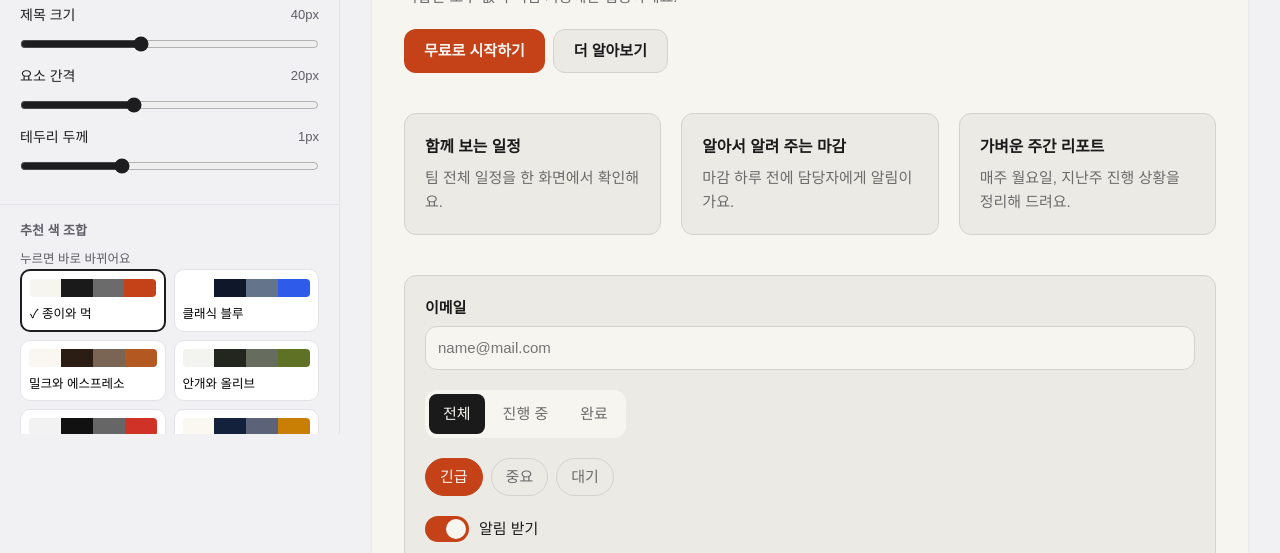
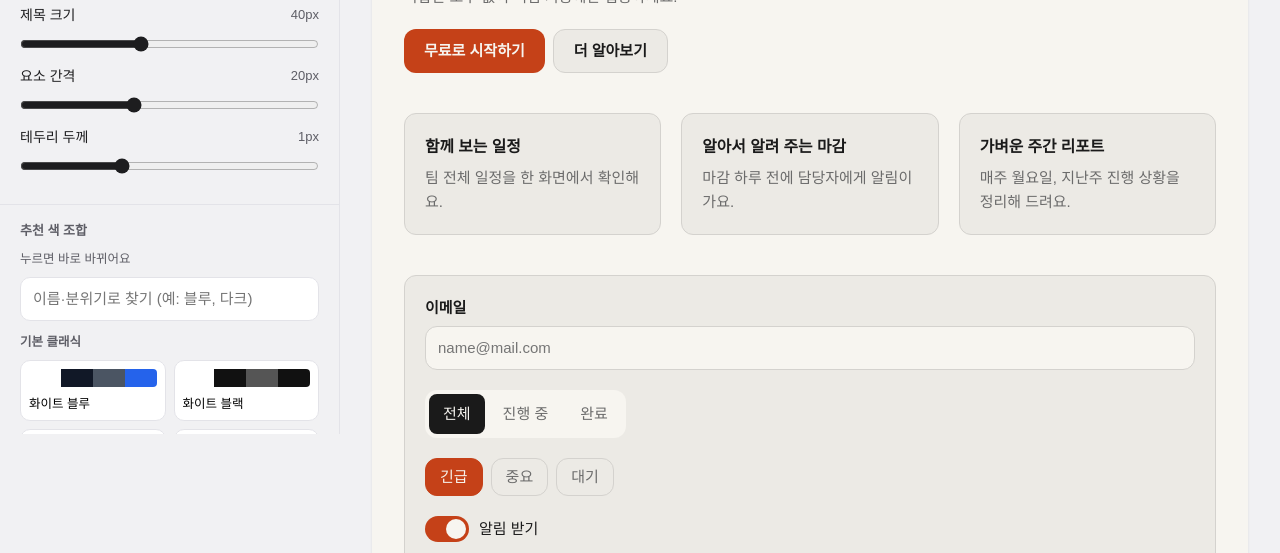
Before and after one commit to by4599/ui-mini-dict, a plain HTML site: page studio/index.html in a window 1280 px wide. Shown: the part 366-919 px from the top of the page. Drawn offline with Linux system fonts and the light colour scheme; a web font is replaced by a local one.

Commit message:
feat: 스튜디오 색 조합 검색, 기본 클래식 8종 상단 노출, 필터 칩 둥글기 연동
Co-Authored-By: Claude Opus 5.5 <noreply@anthropic.com>

```diff
--- a/studio/index.html
+++ b/studio/index.html
@@ -58,7 +58,9 @@
             <section>
                 <h2 class="sec-title">추천 색 조합</h2>
                 <p class="hint">누르면 바로 바뀌어요</p>
+                <input id="palSearch" class="pal-search" type="search" placeholder="이름·분위기로 찾기 (예: 블루, 다크)" aria-label="색 조합 검색" autocomplete="off">
                 <div id="palettes" class="palettes" role="group" aria-label="추천 색 조합"></div>
+                <p id="palEmpty" class="hint" hidden>찾는 조합이 없어요. 다른 말로 찾아보세요.</p>
             </section>
             <section>
                 <h2 class="sec-title">내 색 조합</h2>
--- a/studio/palettes.json
+++ b/studio/palettes.json
@@ -1,4 +1,68 @@
 [
+ {
+  "name": "화이트 블루",
+  "bg": "#FFFFFF",
+  "title": "#111827",
+  "sub": "#4B5563",
+  "point": "#2563EB",
+  "group": "classic"
+ },
+ {
+  "name": "화이트 블랙",
+  "bg": "#FFFFFF",
+  "title": "#111111",
+  "sub": "#555555",
+  "point": "#111111",
+  "group": "classic"
+ },
+ {
+  "name": "라이트 그레이 네이비",
+  "bg": "#F5F6F8",
+  "title": "#0F1B2D",
+  "sub": "#5A6372",
+  "point": "#1E3A8A",
+  "group": "classic"
+ },
+ {
+  "name": "화이트 그린",
+  "bg": "#FFFFFF",
+  "title": "#111827",
+  "sub": "#4B5563",
+  "point": "#15803D",
+  "group": "classic"
+ },
+ {
+  "name": "화이트 레드",
+  "bg": "#FFFFFF",
+  "title": "#1F1F1F",
+  "sub": "#5C5C5C",
+  "point": "#DC2626",
+  "group": "classic"
+ },
+ {
+  "name": "화이트 퍼플",
+  "bg": "#FFFFFF",
+  "title": "#18181B",
+  "sub": "#52525B",
+  "point": "#7C3AED",
+  "group": "classic"
+ },
+ {
+  "name": "다크 블루",
+  "bg": "#111827",
+  "title": "#F9FAFB",
+  "sub": "#9CA3AF",
+  "point": "#3B82F6",
+  "group": "classic"
+ },
+ {
+  "name": "블랙 화이트",
+  "bg": "#0A0A0A",
+  "title": "#FAFAFA",
+  "sub": "#A3A3A3",
+  "point": "#FAFAFA",
+  "group": "classic"
+ },
  {
   "name": "종이와 먹",
   "bg": "#F7F5F0",
--- a/studio/preview.css
+++ b/studio/preview.css
@@ -136,7 +136,7 @@
 .pv-chips { display: flex; flex-wrap: wrap; gap: 8px; }
 .pv-chip-f {
   padding: 6px 14px;
-  border-radius: 999px;
+  border-radius: var(--radius);
   border: max(1px, var(--bw)) solid var(--line);
   color: var(--sub);
   white-space: nowrap;
--- a/studio/studio.css
+++ b/studio/studio.css
@@ -94,6 +94,14 @@ main.stage {
   grid-template-columns: repeat(2, 1fr);
   gap: 8px;
 }
+.pal-search {
+  width: 100%; min-height: 44px; margin: 8px 0 12px; padding: 0 12px;
+  border: 1px solid var(--line); border-radius: 10px; background: var(--card);
+  font: inherit; color: var(--text);
+}
+.pal-group { grid-column: 1 / -1; margin-top: 8px; font-size: 12.5px; font-weight: 700; color: var(--muted); }
+.pal-group:first-child { margin-top: 0; }
+.palettes [hidden] { display: none; }
 .pal-btn {
   min-height: 56px;
   width: 100%;
--- a/studio/studio.js
+++ b/studio/studio.js
@@ -194,16 +194,69 @@ document.addEventListener("DOMContentLoaded", () => {
         }
     });
 
+    const palSearch = document.getElementById("palSearch");
+    const palEmpty = document.getElementById("palEmpty");
+    const GROUPS = [["classic", "기본 클래식"], ["", "개성 있는 조합"]];
+
+    function hueWords(hex) {
+        const [r, g, b] = [1, 3, 5].map(i => parseInt(hex.slice(i, i + 2), 16) / 255);
+        const max = Math.max(r, g, b), d = max - Math.min(r, g, b);
+        if (d < 0.12) return "무채색 블랙 화이트 그레이 모노";
+        const h = ((max === r ? ((g - b) / d) % 6 : max === g ? (b - r) / d + 2 : (r - g) / d + 4) * 60 + 360) % 360;
+        if (h < 15 || h >= 340) return "레드 빨강";
+        if (h < 45) return "오렌지 주황 코랄";
+        if (h < 70) return "옐로 노랑 골드 머스타드";
+        if (h < 170) return "그린 초록 민트";
+        if (h < 200) return "청록 틸 시안";
+        if (h < 250) return "블루 파랑 네이비";
+        if (h < 290) return "퍼플 보라 라벤더";
+        return "핑크 분홍 로즈";
+    }
+
+    function searchText(p) {
+        const dark = contrast(p.bg, "#000000") < contrast(p.bg, "#FFFFFF");
+        return [p.name, p.group === "classic" ? "클래식 기본 무난" : "개성",
+            dark ? "다크 어두운 블랙 밤" : "라이트 밝은 화이트", hueWords(p.point)].join(" ").toLowerCase();
+    }
+
+    function filterPalettes() {
+        const words = palSearch.value.toLowerCase().split(/\s+/).filter(Boolean);
+        let shown = 0;
+        palettesContainer.querySelectorAll(".pal-btn").forEach(btn => {
+            btn.hidden = !words.every(w => btn.dataset.search.includes(w));
+            if (!btn.hidden) shown++;
+        });
+        palettesContainer.querySelectorAll(".pal-group").forEach(h => {
+            h.hidden = !palettesContainer.querySelector(`.pal-btn[data-group="${h.dataset.group}"]:not([hidden])`);
+        });
+        palEmpty.hidden = shown > 0;
+    }
+    palSearch.addEventListener("input", filterPalettes);
+
     fetch("palettes.json")
         .then(r => r.json())
         .then(data => {
-            data.forEach(p => {
-                if (p.name && ROLES.every(r => p[r] && HEX.test(p[r]))) {
+            const valid = data.filter(p => p.name && ROLES.every(r => p[r] && HEX.test(p[r])));
+            const ordered = GROUPS.flatMap(([key, label]) => {
+                const items = valid.filter(p => (p.group === "classic" ? "classic" : "") === key);
+                return items.length ? [{ heading: label, key }, ...items] : [];
+            });
+            ordered.forEach(p => {
+                if (p.heading) {
+                    const h = document.createElement("p");
+                    h.className = "pal-group";
+                    h.dataset.group = p.key;
+                    h.textContent = p.heading;
+                    palettesContainer.appendChild(h);
+                    return;
+                }
                 const btn = document.createElement("button");
                 btn.className = "pal-btn";
                 btn.type = "button";
                 btn.setAttribute("aria-pressed", "false");
                 btn.dataset.colors = JSON.stringify(p);
+                btn.dataset.group = p.group === "classic" ? "classic" : "";
+                btn.dataset.search = searchText(p);
                 const swWrap = document.createElement("span");
                 swWrap.className = "pal-sw";
                 ROLES.forEach(r => {
@@ -222,7 +275,6 @@ document.addEventListener("DOMContentLoaded", () => {
                     const pData = JSON.parse(btn.dataset.colors);
                     applyColors(pData);
                 });
-                }
             });
             markPalette(currentColors);
         })
```
Lines whose indentation alone changed are shown as unchanged.
